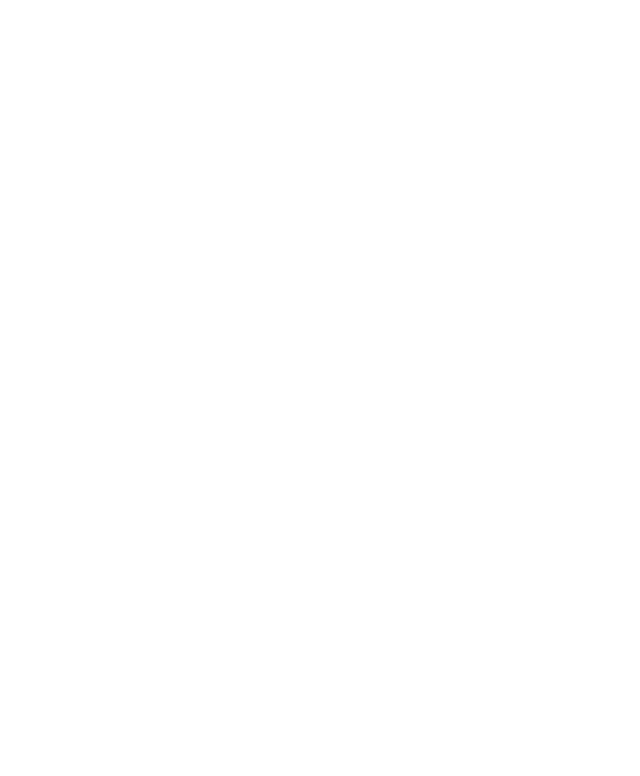
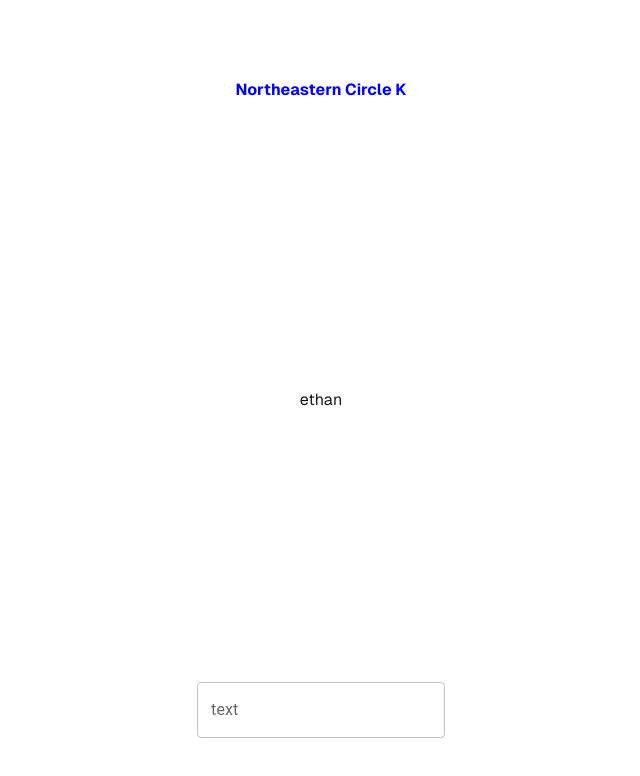
Before and after one commit to pon-et/circlekwebsite, a Next.js app: page / in a window 1280 px wide. Shown: the top 776 px of the page, without its empty margins (319-959 px from the left). Built offline with nearby package versions, Linux system fonts and the light colour scheme.

Commit message:
second commit

```diff
--- a/app/page.tsx
+++ b/app/page.tsx
@@ -1,8 +1,22 @@
+import { TextField } from "@mui/material";
 import Image from "next/image";
 
 export default function Home() {
   return (
     <div className="grid grid-rows-[20px_1fr_20px] items-center justify-items-center min-h-screen p-8 pb-20 gap-16 sm:p-20 font-[family-name:var(--font-geist-sans)]">
+      <div style= {{color: 'blue', fontWeight: 'bold'
+      }}>
+        Northeastern Circle K
+      </div>
+
+      <div>
+        ethan
+      </div>
+
+      <TextField id="outlined-basic" label="text" variant="outlined" />
+
+
+
 
     </div>
   );
```
Also changed, not shown: package.json (+8 -5 lines), 1 other file (tests, documents, lock files or other folders).
